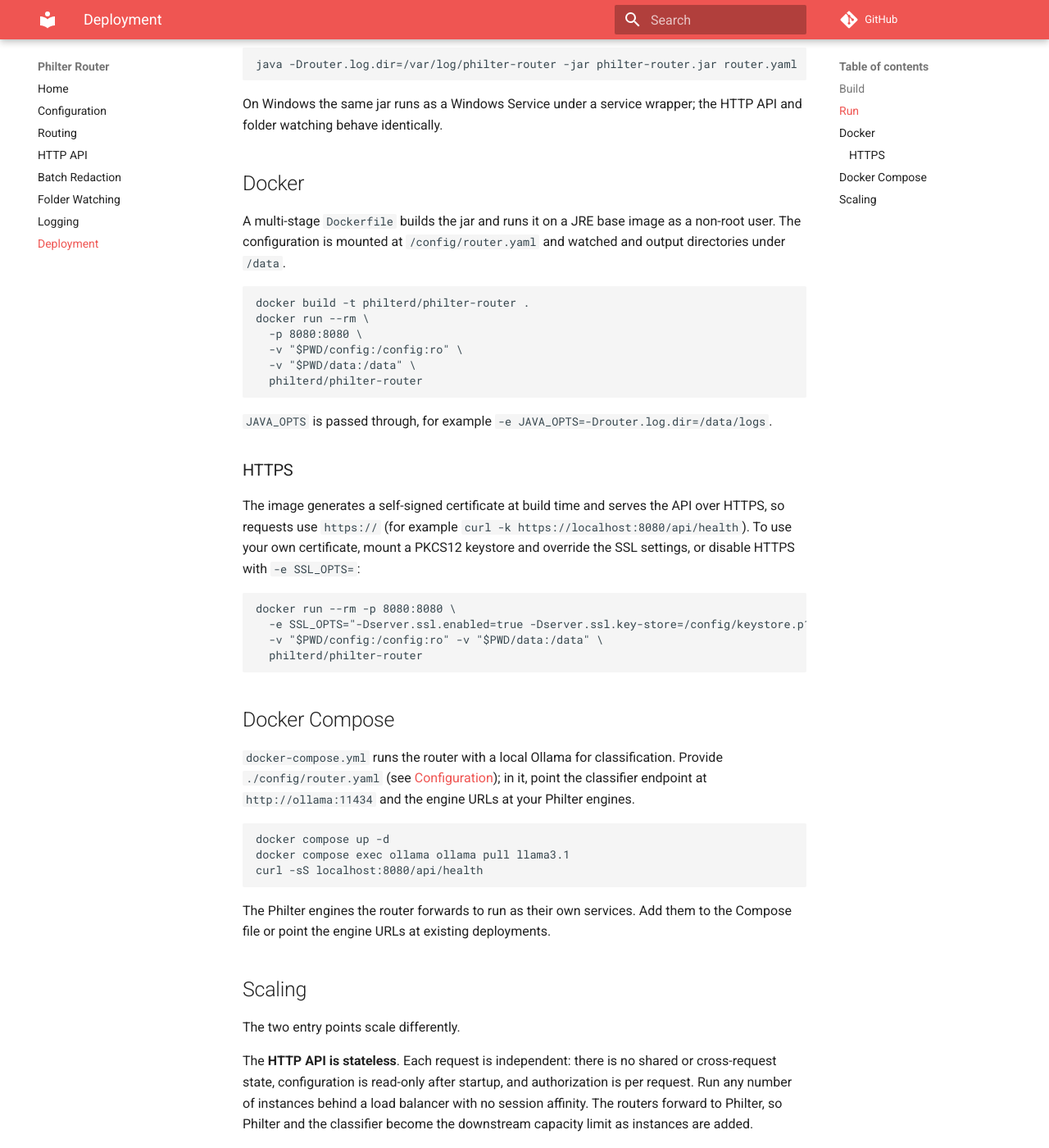
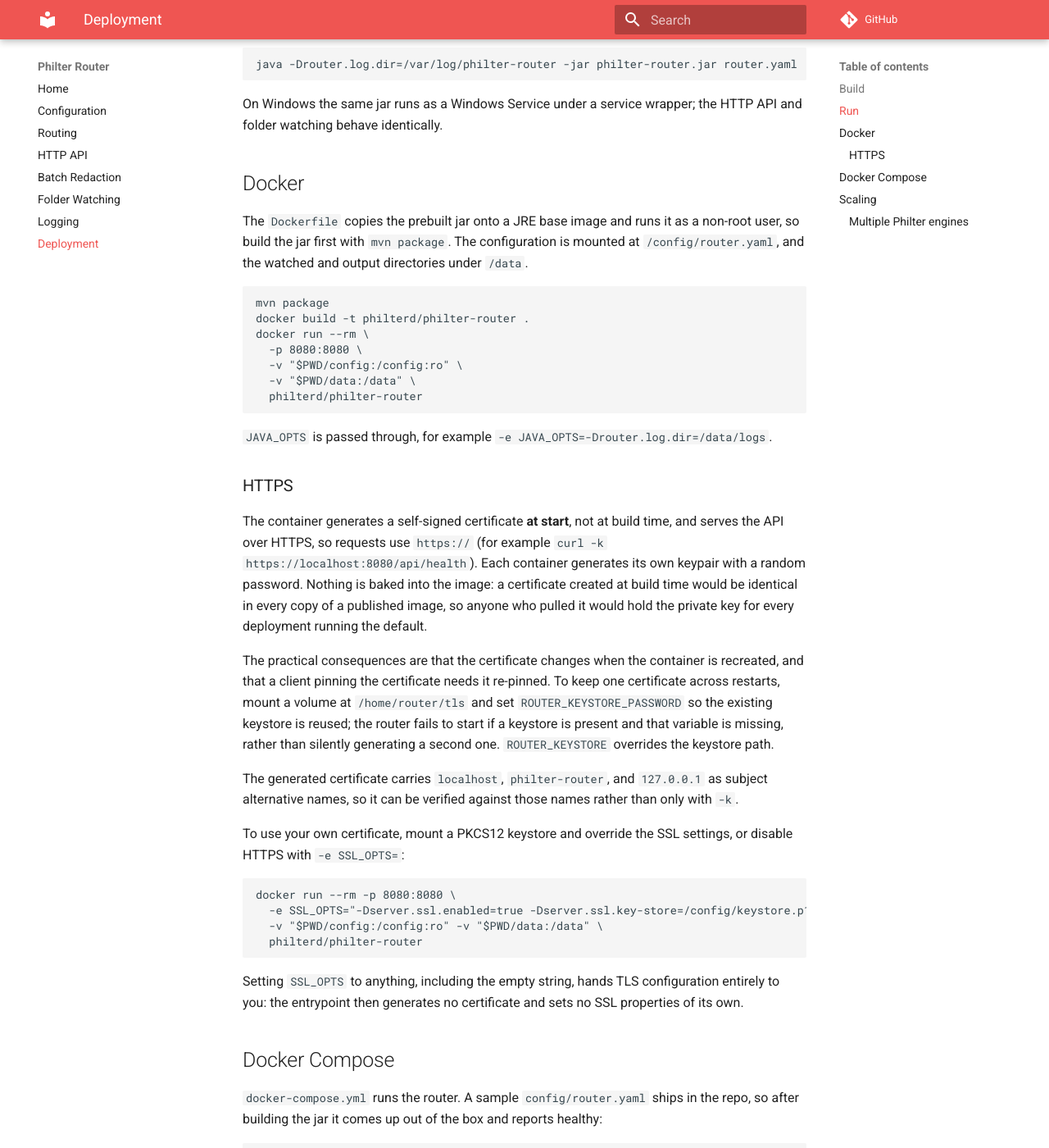
Before and after one commit to philterd/philter-router, an MkDocs documentation site: the page built from docs/docs/deployment.md, in a window 1280 px wide and 1400 px high, scrolled down 468 px. Shown: the whole window at 82% size. Built offline with MkDocs 1.6.1 and Material for MkDocs 9.7.7, drawn with Linux system fonts in a browser that asks for light colours; comment, search, counter and statistics services are not loaded; some of the changed text lies outside the part shown.

Commit message:
Improve Docker packaging and document engine load balancing
Signed-off-by: jzonthemtn <jeff.zemerick@philterd.ai>

````diff
--- a/docs/docs/deployment.md
+++ b/docs/docs/deployment.md
@@ -26,10 +26,12 @@
 
 ## Docker
 
-A multi-stage `Dockerfile` builds the jar and runs it on a JRE base image as a non-root user. The
-configuration is mounted at `/config/router.yaml` and watched and output directories under `/data`.
+The `Dockerfile` copies the prebuilt jar onto a JRE base image and runs it as a non-root user, so build
+the jar first with `mvn package`. The configuration is mounted at `/config/router.yaml`, and the watched
+and output directories under `/data`.
 
 ```
+mvn package
 docker build -t philterd/philter-router .
 docker run --rm \
   -p 8080:8080 \
@@ -42,9 +44,23 @@
 
 ### HTTPS
 
-The image generates a self-signed certificate at build time and serves the API over HTTPS, so requests
-use `https://` (for example `curl -k https://localhost:8080/api/health`). To use your own certificate,
-mount a PKCS12 keystore and override the SSL settings, or disable HTTPS with `-e SSL_OPTS=`:
+The container generates a self-signed certificate **at start**, not at build time, and serves the API over
+HTTPS, so requests use `https://` (for example `curl -k https://localhost:8080/api/health`). Each container
+generates its own keypair with a random password. Nothing is baked into the image: a certificate created at
+build time would be identical in every copy of a published image, so anyone who pulled it would hold the
+private key for every deployment running the default.
+
+The practical consequences are that the certificate changes when the container is recreated, and that a
+client pinning the certificate needs it re-pinned. To keep one certificate across restarts, mount a volume
+at `/home/router/tls` and set `ROUTER_KEYSTORE_PASSWORD` so the existing keystore is reused; the router
+fails to start if a keystore is present and that variable is missing, rather than silently generating a
+second one. `ROUTER_KEYSTORE` overrides the keystore path.
+
+The generated certificate carries `localhost`, `philter-router`, and `127.0.0.1` as subject alternative
+names, so it can be verified against those names rather than only with `-k`.
+
+To use your own certificate, mount a PKCS12 keystore and override the SSL settings, or disable HTTPS with
+`-e SSL_OPTS=`:
 
 ```
 docker run --rm -p 8080:8080 \
@@ -53,16 +69,32 @@
   philterd/philter-router
 ```
 
+Setting `SSL_OPTS` to anything, including the empty string, hands TLS configuration entirely to you: the
+entrypoint then generates no certificate and sets no SSL properties of its own.
+
 ## Docker Compose
 
-`docker-compose.yml` runs the router with a local Ollama for classification. Provide
-`./config/router.yaml` (see [Configuration](configuration.md)); in it, point the classifier endpoint at
-`http://ollama:11434` and the engine URLs at your Philter engines.
+`docker-compose.yml` runs the router. A sample `config/router.yaml` ships in the repo, so after building
+the jar it comes up out of the box and reports healthy:
 
 ```
+mvn package
 docker compose up -d
-docker compose exec ollama ollama pull llama3.1
-curl -sS localhost:8080/api/health
+curl -k https://localhost:8080/api/health
+```
+
+Edit `config/router.yaml` to point the engine URLs at your Philter engines (see
+[Configuration](configuration.md)); the sample routes everything to the `default` policy. The router logs
+to stdout by default (`docker compose logs`); uncomment the `JAVA_OPTS` line in the Compose file to also
+write rolling files under `./data`.
+
+A local Ollama for the LLM classifier is opt-in via the `ollama` profile, so a plain `up` starts only the
+router. Start Ollama only when the config uses a classifier, and point the classifier endpoint at
+`http://ollama:11434`:
+
+```
+docker compose --profile ollama up -d
+docker compose --profile ollama exec ollama ollama pull llama3.1
 ```
 
 The Philter engines the router forwards to run as their own services. Add them to the Compose file or
@@ -82,3 +114,80 @@
 the `done` directory. To scale watching, partition the directories across instances so no two watch the
 same location, or run a single watcher (or the [batch client](batch.md)) that fans out to a pool of
 stateless API instances.
+
+### Multiple Philter engines
+
+An engine names a single `url`. To run several identical Philter replicas for throughput or failover,
+front them with a load balancer and point the engine at the balancer:
+
+```yaml
+engines:
+  philter1: { url: "http://philter-lb:8080", readTimeoutMs: 300000 }
+```
+
+The router has no built-in engine pool by design. Balancing with health checks is what a load balancer
+already does, and keeping it external leaves the retry policy in the operator's hands instead of fixing
+it in the router. A minimal nginx front end:
+
+```nginx
+upstream philter {
+    server philter-a:8080 max_fails=3 fail_timeout=30s;
+    server philter-b:8080 max_fails=3 fail_timeout=30s;
+}
+
+server {
+    listen 8080;
+
+    location / {
+        proxy_pass http://philter;
+        proxy_next_upstream error http_502 http_503 http_504;
+        proxy_read_timeout 300s;
+        proxy_request_buffering off;
+        client_max_body_size 0;
+    }
+}
+```
+
+Four settings matter for redaction traffic specifically:
+
+`proxy_next_upstream` omits `timeout`. Philter sends nothing until redaction finishes, so a timeout does
+not mean the replica failed to receive the document; it may still be working on it. Retrying on timeout
+sends the same document to a second replica.
+
+Redaction calls are `POST /api/filter`, and nginx does not pass a non-idempotent request to the next
+server once it has been sent. Failover therefore covers connection-level failures, and `max_fails` /
+`fail_timeout` take a failing replica out of rotation for subsequent requests. Adding `non_idempotent` to
+`proxy_next_upstream` would also retry after the body was sent, resubmitting the document; set it only if
+duplicate submission is acceptable.
+
+`proxy_read_timeout` must cover the full processing time of the slowest document routed through it, the
+same sizing rule as the engine's `readTimeoutMs`. Set the balancer's value at or above the engine's, or
+the balancer will cut the connection first.
+
+`client_max_body_size 0` removes nginx's 1 MB upload cap, and `proxy_request_buffering off` streams large
+bodies through instead of spooling them to disk.
+
+For active health checking rather than nginx's passive `max_fails`, Philter exposes `GET /api/health`.
+HAProxy checks it directly:
+
+```
+backend philter
+    option httpchk GET /api/health
+    server philter-a philter-a:8080 check inter 10s
+    server philter-b philter-b:8080 check inter 10s
+```
+
+Two related cases:
+
+**Connection-level failover without a balancer.** If the engine hostname resolves to several addresses
+(DNS round robin, a Kubernetes Service, Compose DNS), the router's HTTP client tries the next address when
+a connection fails. That handles a replica that is down or unreachable, but nothing for one that is up and
+returning errors or hanging, which is the case a health-checked balancer covers.
+
+**Separate named engines are not a pool.** Define distinct engines when they differ in capability or
+policy, such as a Java engine and a .NET engine for `docx`/`xlsx`/OCR, and route to them by file
+attributes. Interchangeable replicas of the same engine belong behind one balancer under one name.
+
+If the balancer terminates TLS with a self-signed certificate, `caCertPath` and `insecureSkipVerify`
+apply to the balancer's certificate rather than the replicas'. See
+[Configuration](configuration.md).
````
Also changed, not shown: docker-compose.yml (+16 -10 lines), docs/docs/configuration.md (+5 -0 lines), 6 other files.
